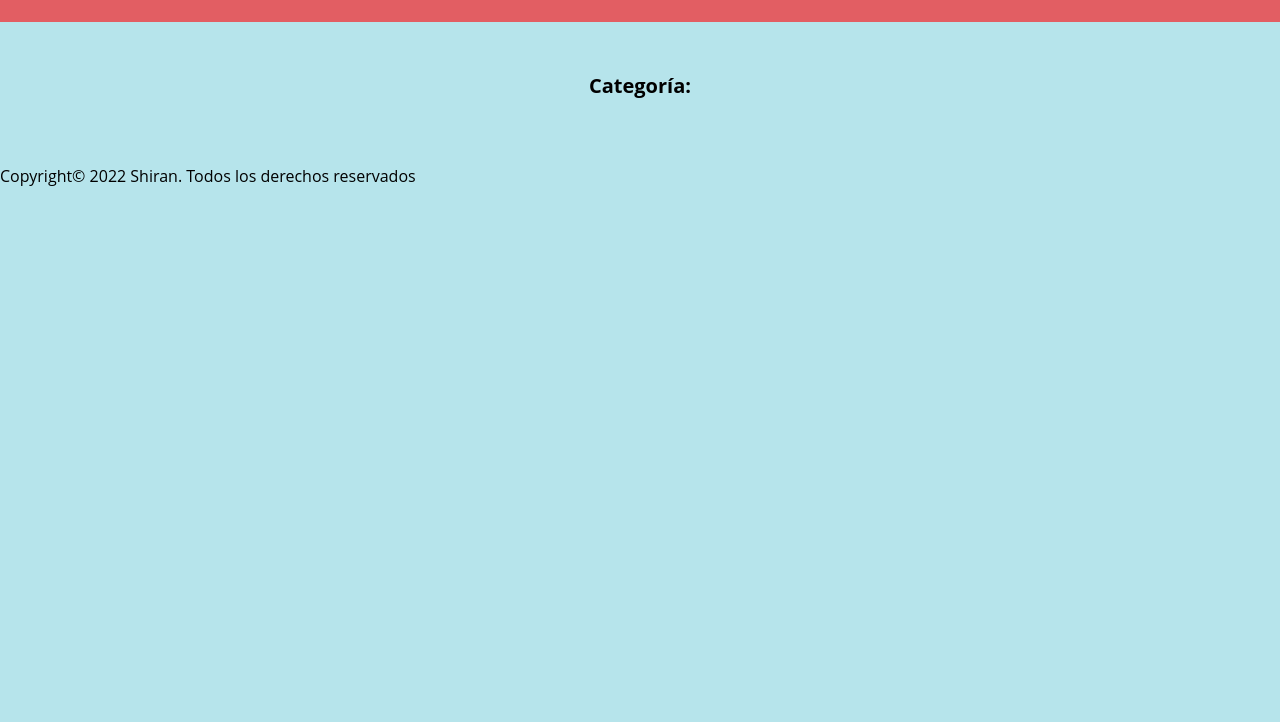
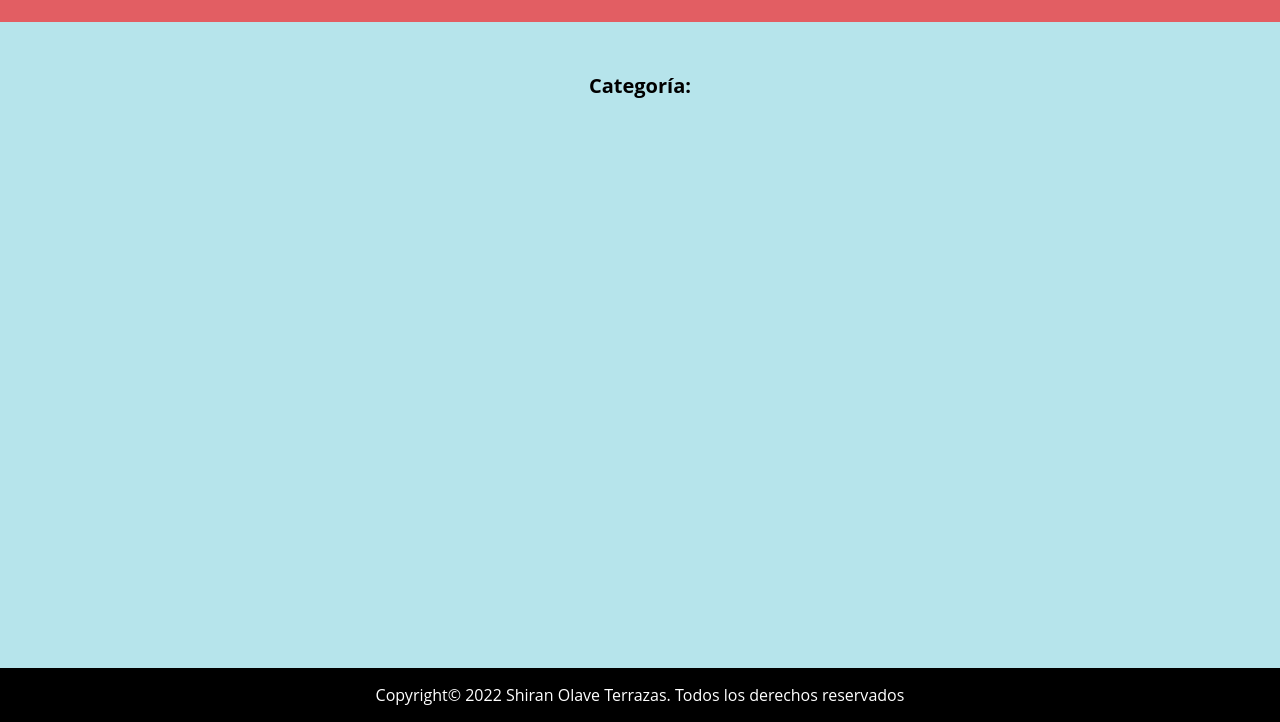
Before and after one commit to shiran-trrzs/online-store, a website: page src/index.html in a window 1280 px wide. Shown: the part 78-800 px from the top of the page. Drawn offline with Linux system fonts and the light colour scheme; no server answers.

Commit message:
Style: footer

```diff
--- a/src/index.html
+++ b/src/index.html
@@ -24,7 +24,7 @@
     </main>
 
     <footer class="footer">
-        <p> Copyright© 2022 Shiran. Todos los derechos reservados </p>
+        <p> Copyright© 2022 Shiran Olave Terrazas. Todos los derechos reservados </p>
     </footer>
 
     <script src="main.js" type="module"></script>
--- a/src/style.css
+++ b/src/style.css
@@ -39,6 +39,7 @@ body{
     flex-wrap: wrap;
     justify-content: space-around;
     row-gap: 30px;
+    margin-bottom: 13vh;
 }
 
 .prodDiv {
@@ -64,3 +65,12 @@ img {
 .textDetProd {
     text-align: center;
 }
+
+.footer{
+    background: #000000;
+    bottom: 0;
+    width: 100%;
+    position: fixed;
+    text-align: center;
+    color: rgb(255, 255, 255);
+}
```
